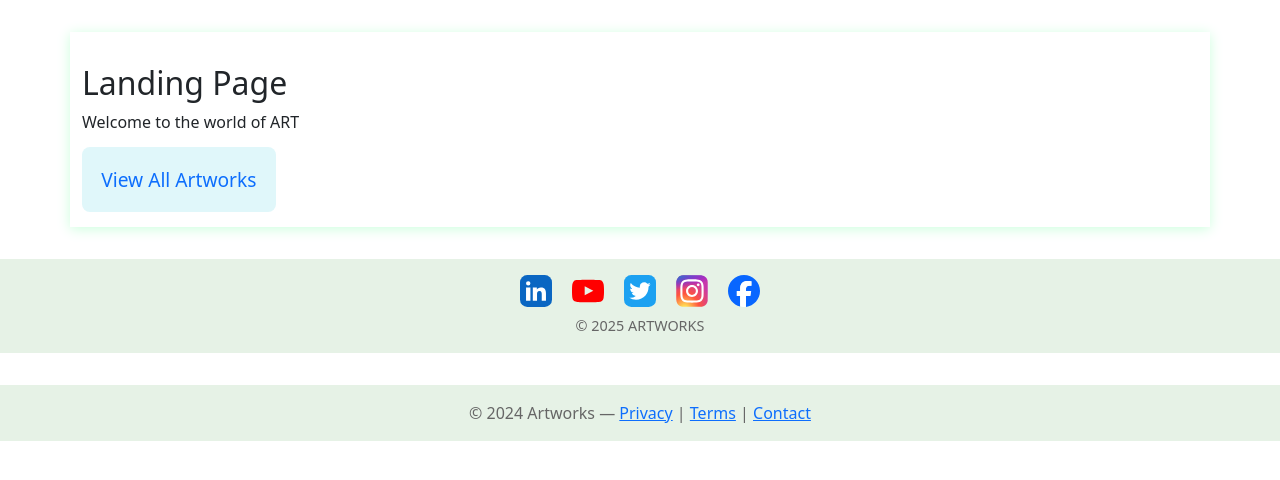
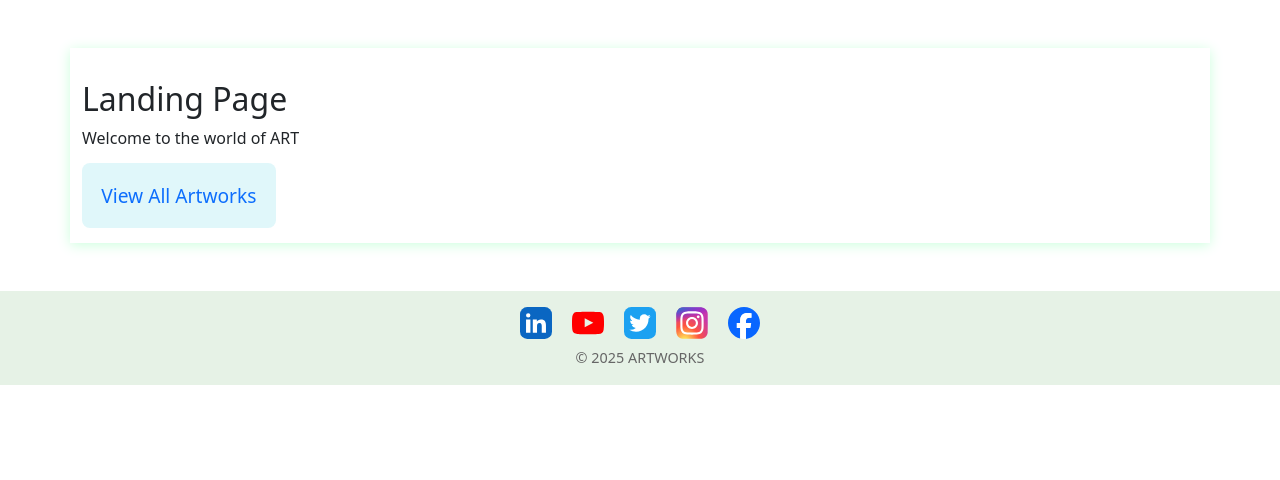
Before and after one commit to kakilian/artworks, a Django app: page / in a window 1280 px wide. Shown: the part 133-613 px from the top of the page. Run offline with Django 5.2, Linux system fonts and the light colour scheme.

Commit message:
Updated Templates, Base.html and Footer. for cleaner usage

```diff
--- a/templates/artworks/base.html
+++ b/templates/artworks/base.html
@@ -1,21 +1,31 @@
+{% load static %}
+
 <!DOCTYPE html>
 <html lang="en">
 <head>
-        <meta charset="UTF-8">
+    <meta charset="UTF-8" />
+    <meta name="viewport" content="width=device-width, initial-scale=1.0" />
     <title>{% block title %}Artworks{% endblock %}</title>
-        <meta name="viewport" content="width=device-width, initial-scale=1.0">
-        {% load static %}
 
-        <link rel="stylesheet" href="{% static 'css/styles.css' %}">
-        <!-- Bootstrap 5 CDN for Carousel -->
+    <!-- Main CSS -->
+    <link rel="stylesheet" href="{% static 'css/styles.css' %}" />
+
+    <!-- Favicons -->
+    <link rel="shortcut icon" href="{% static 'main/images/favicon/favicon.ico' %}" type="image/x-icon" />
+    <link rel="icon" type="image/png" sizes="32x32" href="{% static 'main/images/favicon/favicon-32x32.png' %}" />
+    <link rel="icon" type="image/png" sizes="16x16" href="{% static 'main/images/favicon/favicon-16x16.png' %}" />
+    <link rel="apple-touch-icon" sizes="180x180" href="{% static 'main/images/favicon/apple-touch-icon.png' %}" />
+    <link rel="manifest" href="{% static 'main/images/favicon/site.webmanifest' %}" />
+
+    <!-- Bootstrap CSS -->
     {% block extra_css %}
-        <link href="https://cdn.jsdelivr.net/npm/bootstrap@5.3.3/dist/css/bootstrap.min.css" rel="stylesheet">
+    <link href="https://cdn.jsdelivr.net/npm/bootstrap@5.3.3/dist/css/bootstrap.min.css" rel="stylesheet" crossorigin="anonymous" />
     {% endblock %}
 </head>
 
 <body>
     <!-- Navbar Global -->
-        <div class="header">
+    <header class="header">
         <h1 style="margin:0;">Artworks</h1>
         <nav class="nav-menu">
             <a href="{% url 'home' %}">Home</a>
@@ -29,21 +39,23 @@
                 </div>
             </div>
         </nav>
-        </div>
-    <div class="container">
+    </header>
+
+    <main class="container my-5">
         {% block content %}
+        <!-- Main content goes here -->
+        {% endblock %}
+    </main>
 
-    {% endblock %}
-    </div>
-    <!-- Footer Global-->
     {% include 'artworks/footer.html' %}
-    <div class="footer">
-        © 2024 Artworks — <a href="#">Privacy</a> | <a href="#">Terms</a> | <a href="#">Contact</a>
-    </div>
 
-    <!-- Bootstrap 5 JS for Carousel -->
+    <footer>
+
+    </footer>
+
+    <!-- Bootstrap JS Bundle -->
     {% block extra_js %}
-    <script src="https://cdn.jsdelivr.net/npm/bootstrap@5.3.3/dist/js/bootstrap.bundle.min.js"></script>
+    <script src="https://cdn.jsdelivr.net/npm/bootstrap@5.3.3/dist/js/bootstrap.bundle.min.js" crossorigin="anonymous"></script>
     {% endblock %}
 </body>
 </html>
```
Also changed, not shown: main/templates/artworks/base.html (deleted, +0 -41 lines), templates/artworks/footer.html (renamed from main/templates/artworks/footer.html). Lines whose indentation alone changed are shown as unchanged.
